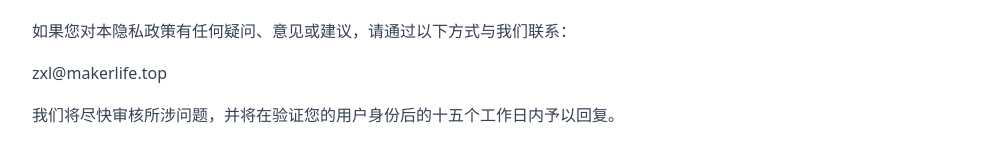
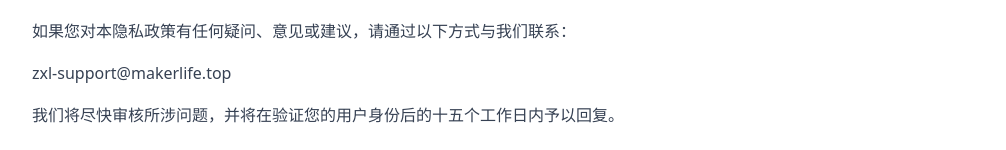
Before and after one commit to amakerlife/ZhiXue-Lite-frontend, a React (Vite) app: page /privacy-policy in a window 1280 px wide. Shown: the part 3620-3770 px from the top of the page, without its empty margins (264-1270 px from the left). Built offline with nearby package versions, Linux system fonts and the light colour scheme; no server answers.

Commit message:
chore: change support email

```diff
--- a/src/pages/AboutPage.tsx
+++ b/src/pages/AboutPage.tsx
@@ -28,7 +28,7 @@ const AboutPage: React.FC = () => {
           如有任何问题或建议，请通过以下任一方式与我们联系：
         </p>
         <p className="text-base text-gray-700 dark:text-gray-300 leading-relaxed mb-4">
-          发送邮件至 zxl@makerlife.top
+          发送邮件至 zxl-support@makerlife.top
         </p>
         <p className="text-base text-gray-700 dark:text-gray-300 leading-relaxed mb-4">
           或
--- a/src/pages/PrivacyPolicyPage.tsx
+++ b/src/pages/PrivacyPolicyPage.tsx
@@ -263,7 +263,7 @@ const PrivacyPolicyPage: React.FC = () => {
           如果您对本隐私政策有任何疑问、意见或建议，请通过以下方式与我们联系：
         </p>
         <p className="text-base text-gray-700 dark:text-gray-300 leading-relaxed mb-4">
-          zxl@makerlife.top
+          zxl-support@makerlife.top
         </p>
         <p className="text-base text-gray-700 dark:text-gray-300 leading-relaxed mb-4">
           我们将尽快审核所涉问题，并将在验证您的用户身份后的十五个工作日内予以回复。
--- a/src/pages/ProfilePage.tsx
+++ b/src/pages/ProfilePage.tsx
@@ -1052,7 +1052,7 @@ const ProfilePage: React.FC = () => {
             目前，你可能只能获取考试列表，若想查看考试详情，则需要提供至少具有查看相应考试校级报告权限的教师账号。
           </p>
           <p>
-            你可以通过邮箱 zxl@makerlife.top 联系管理员申请支持或获取详细信息。
+            你可以通过邮箱 zxl-support@makerlife.top 联系管理员申请支持或获取详细信息。
           </p>
         </div>
       </ResponsiveDialog>
```
